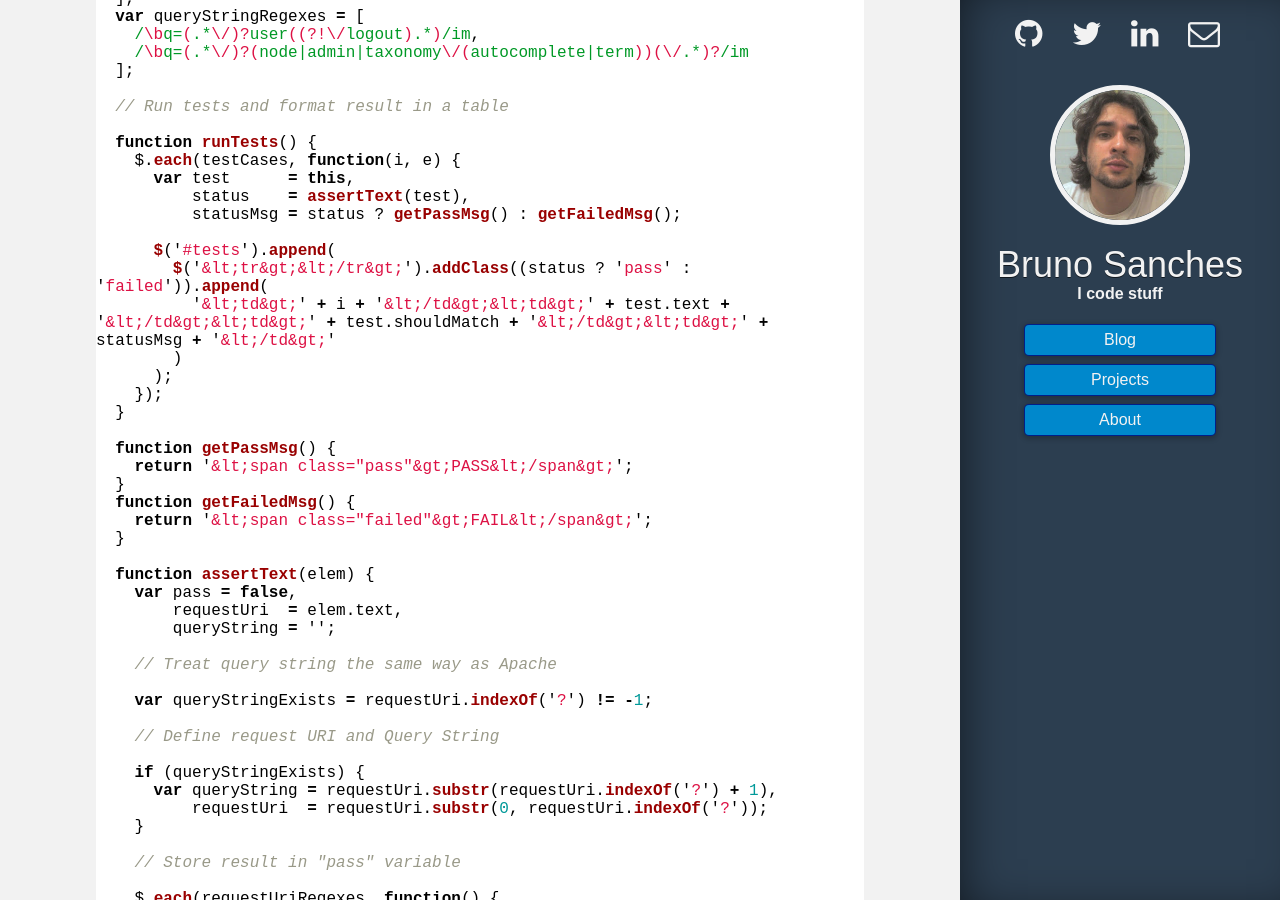
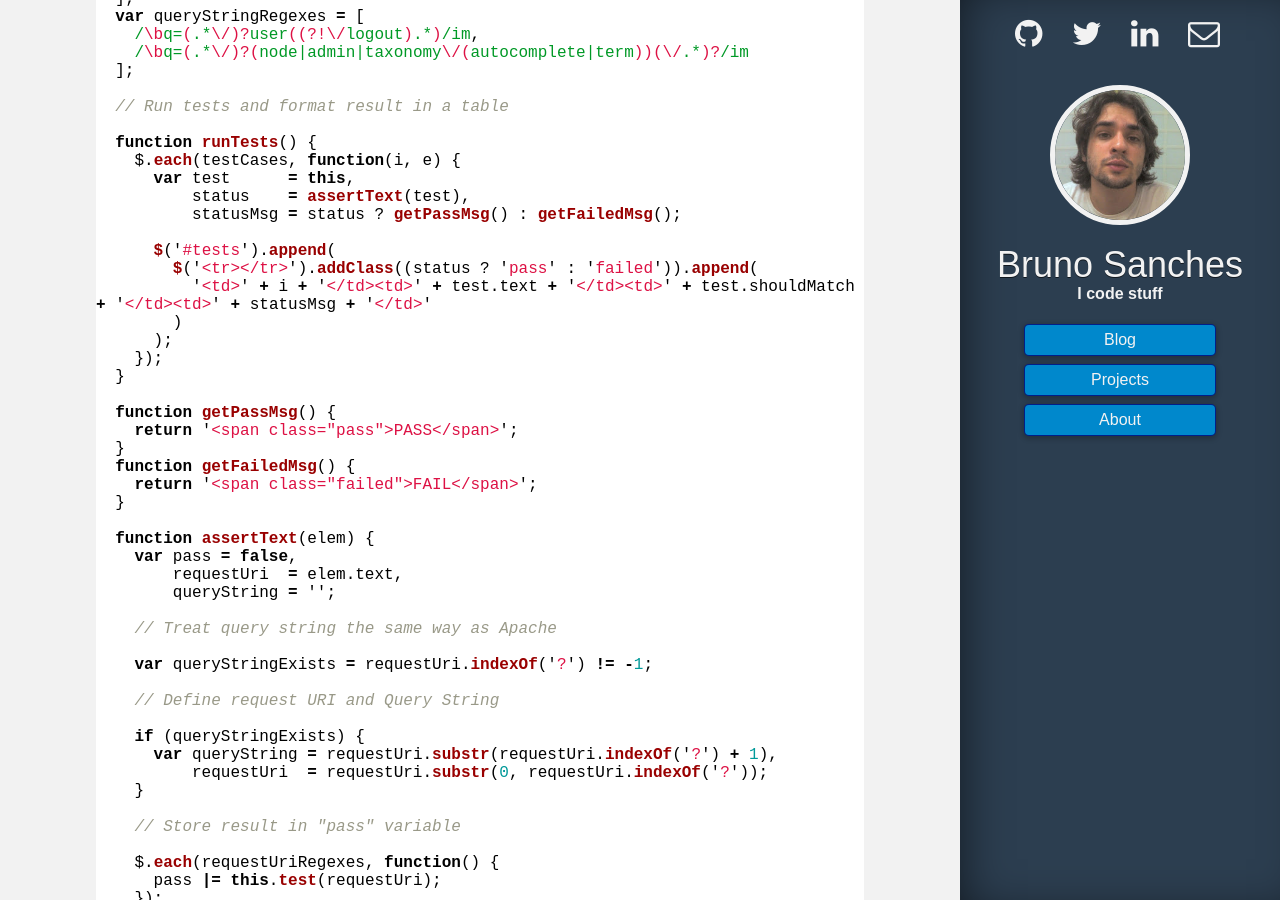
Before and after one commit to brunops/brunops.github.io, a Jekyll site: the page built from _posts/2012-12-27-javascript-and-lookbehinds.markdown, in a window 1280 px wide and 900 px high, scrolled down 2060 px. Built offline with Jekyll 4.4.1, drawn with Linux system fonts in a browser that asks for light colours; some web fonts are replaced; Markdown is read by kramdown in place of the engine named in the settings; part of the change alters nothing that is shown.

Commit message:
Deetitize code

```diff
--- a/_posts/2012-12-27-javascript-and-lookbehinds.markdown
+++ b/_posts/2012-12-27-javascript-and-lookbehinds.markdown
@@ -117,18 +117,18 @@ var testCases = [
           statusMsg = status ? getPassMsg() : getFailedMsg();
 
       $('#tests').append(
-        $('&lt;tr&gt;&lt;/tr&gt;').addClass((status ? 'pass' : 'failed')).append(
-          '&lt;td&gt;' + i + '&lt;/td&gt;&lt;td&gt;' + test.text + '&lt;/td&gt;&lt;td&gt;' + test.shouldMatch + '&lt;/td&gt;&lt;td&gt;' + statusMsg + '&lt;/td&gt;'
+        $('<tr></tr>').addClass((status ? 'pass' : 'failed')).append(
+          '<td>' + i + '</td><td>' + test.text + '</td><td>' + test.shouldMatch + '</td><td>' + statusMsg + '</td>'
         )
       );
     });
   }
 
   function getPassMsg() {
-    return '&lt;span class="pass"&gt;PASS&lt;/span&gt;';
+    return '<span class="pass">PASS</span>';
   }
   function getFailedMsg() {
-    return '&lt;span class="failed"&gt;FAIL&lt;/span&gt;';
+    return '<span class="failed">FAIL</span>';
   }
 
   function assertText(elem) {
@@ -180,7 +180,7 @@ This kind of tests don't garantee that everything will work once rewriten to Apa
 
 Then, I continued to perform all my tests, trying out different odd combinations of possibilities. So, I was in the exercise of breaking my code, fixing the regex, breaking the code again, fixing the regex once more, and so on and so forth... Suddenly, I needed to use a lookbehind constructor in my regular expression to cover my tests. This is the point when things start to get weird.
 
-I had my regex set up an ready to roll, I had the great <a target="_blank" href="http://www.regular-expressions.info/">Regular-Expressions.info</a> opened, things looked right, expressions should work, but they simply didn't. I was trying to figure out why a simple expression as <strong>/(?&lt;=a)b/ig.test("ab")</strong> didn't match. Didn't even have a correct syntax!
+I had my regex set up an ready to roll, I had the great <a target="_blank" href="http://www.regular-expressions.info/">Regular-Expressions.info</a> opened, things looked right, expressions should work, but they simply didn't. I was trying to figure out why a simple expression as <strong>/(?<=a)b/ig.test("ab")</strong> didn't match. Didn't even have a correct syntax!
 
 Then, it hit me. In a glimpse of lucidity, I remembered that once upon a time, when studying a bit of regular expressions, I may have read that some regex flavors do not support everything. So googling a bit, I've ended up in the <a target="_blank" href="http://www.regular-expressions.info/lookaround.html">Lookarounds Section</a>. As we can see, our dear friend JavaScript does not support lookbehinds. No one is perfect.
 
```
